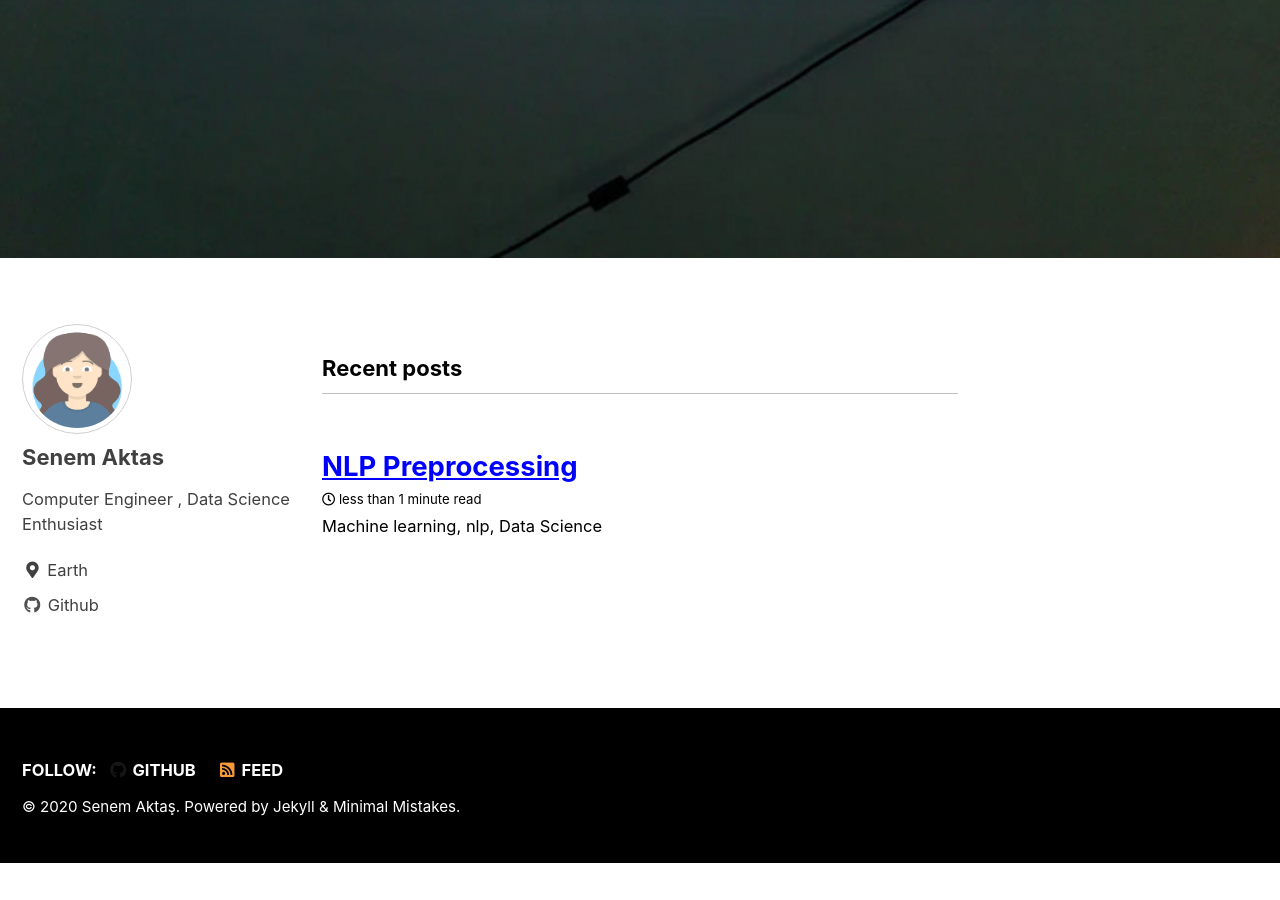
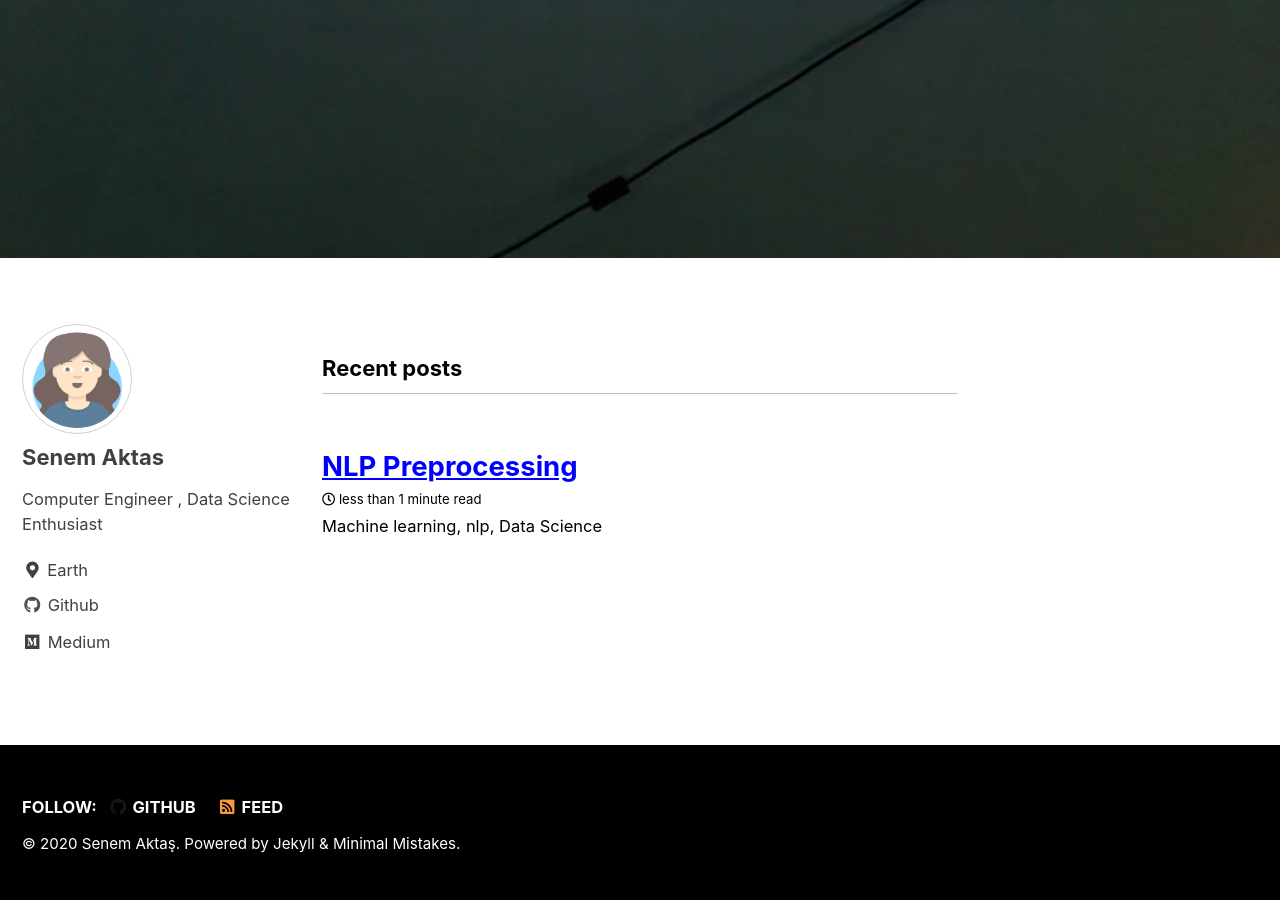
Before and after one commit to senemaktas/senemaktas.github.io, a Jekyll site: the page built from index.html, in a window 1280 px wide and 900 px high, scrolled down 798 px. Built offline with Jekyll 4.4.1, drawn with Linux system fonts in a browser that asks for light colours; cached includes are drawn as plain includes; the list of posts is cut into pages by our own code; before the commit the page ends 1661 px from its top, so only the background shows below that.

Commit message:
Update _config.yml

```diff
--- a/_config.yml
+++ b/_config.yml
@@ -114,9 +114,9 @@ author:
     - label:  "Github"
       icon: "fab fa-fw fa-github"
       url: "https://github.com/senemaktas"
-    - label: "Instagram"
-      icon: "fab fa-fw fa-instagram"
-      # url: "https://instagram.com/"
+    - label: "Medium"
+      icon: "fab fa-fw fa-medium"
+      url: "https://medium.com/@SenemAktas/"
 
 # Site Footer
 footer:
```
